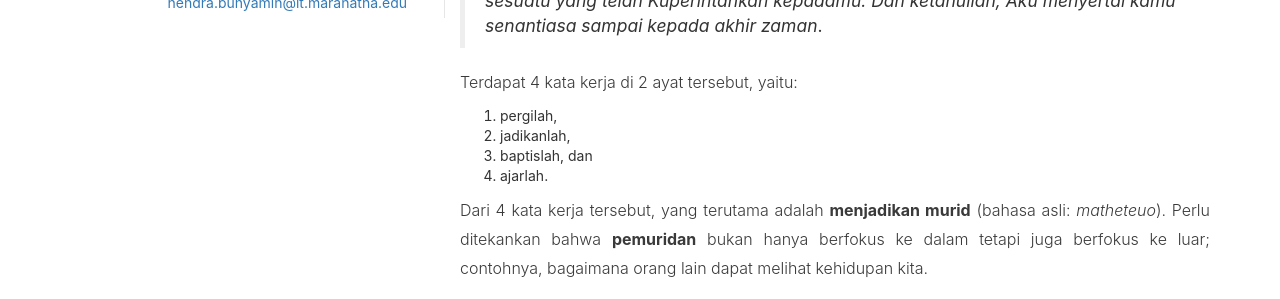
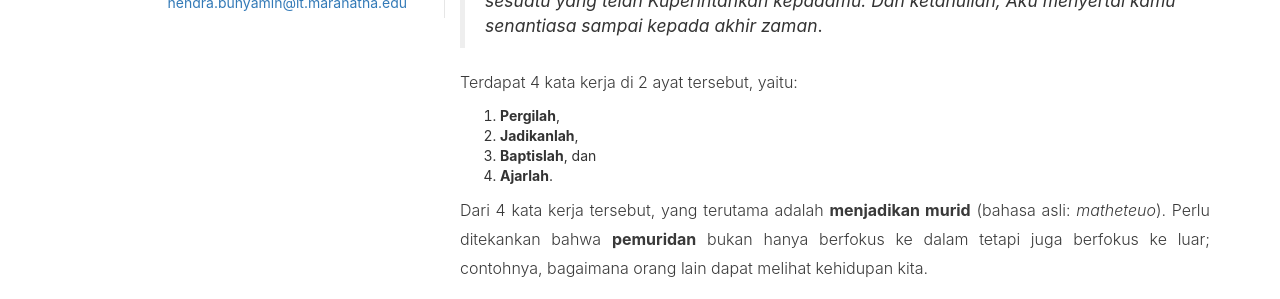
Before and after one commit to jethroGIT/jethrogit.github.io, a Jekyll site: the page built from _posts/sermons/2019-03-31-Murid_Kristus.md, in a window 1280 px wide. Shown: the part 459-758 px from the top of the page. Built offline with Jekyll 4.4.1, drawn with Linux system fonts in a browser that asks for light colours; comment, search, counter and statistics services are not loaded.

Commit message:
Give bold to ordered list

```diff
--- a/_posts/sermons/2019-03-31-Murid_Kristus.md
+++ b/_posts/sermons/2019-03-31-Murid_Kristus.md
@@ -16,10 +16,10 @@ Khotbah didasarkan dari kitab Matius 28:19-20 yang berbunyi:
 > _Karena itu **pergilah**, **jadikanlah** semua bangsa murid-Ku dan **baptislah** mereka dalam nama Bapa dan Anak dan Roh Kudus, dan **ajarlah** mereka melakukan segala sesuatu yang telah Kuperintahkan kepadamu. Dan ketahuilah, Aku menyertai kamu senantiasa sampai kepada akhir zaman_.
 
 Terdapat 4 kata kerja di 2 ayat tersebut, yaitu:
-1. pergilah,
-2. jadikanlah,
-3. baptislah, dan
-4. ajarlah.
+1. **Pergilah**,
+2. **Jadikanlah**,
+3. **Baptislah**, dan
+4. **Ajarlah**.
 
 Dari 4 kata kerja tersebut, yang terutama adalah **menjadikan murid** (bahasa asli: _matheteuo_). Perlu ditekankan bahwa **pemuridan** bukan hanya berfokus ke dalam tetapi juga berfokus ke luar; contohnya, bagaimana orang lain dapat melihat kehidupan kita.
 
```
